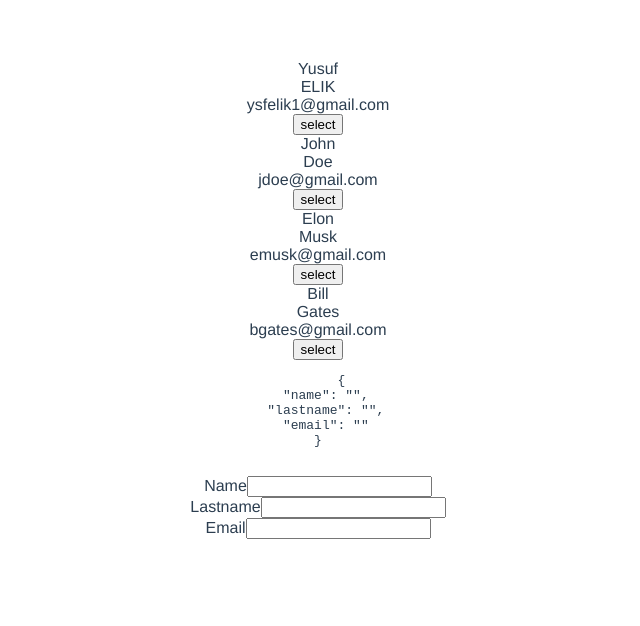
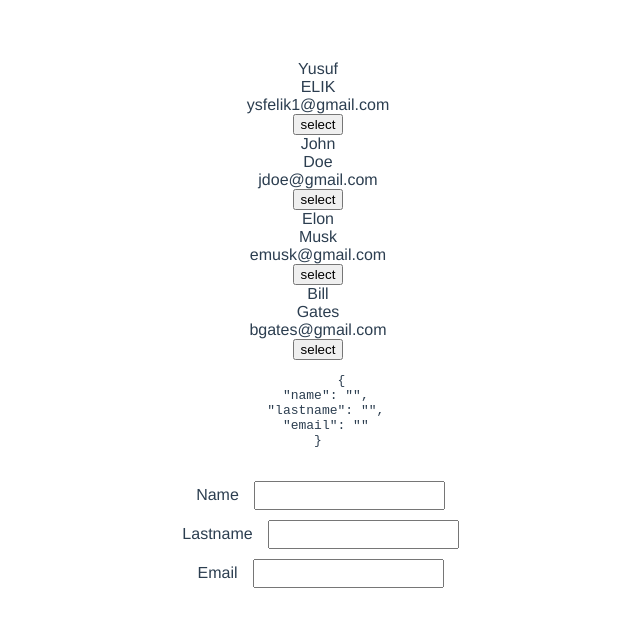
Before and after one commit to ysfelik1/vueproject, a Vue app in the folder hello-world/: page / in a window 1280 px wide. Shown: the top 626 px of the page, without its empty margins (322-962 px from the left). Built offline with nearby package versions, Linux system fonts and the light colour scheme.

Commit message:
gave style

```diff
--- a/hello-world/src/components/form.vue
+++ b/hello-world/src/components/form.vue
@@ -1,7 +1,7 @@
 <template>
   <div>
     <pre>
-      {{ JSON.stringify(formValues,null,2) }}
+      {{ JSON.stringify(formValues, null, 2) }}
     </pre>
   </div>
   <form>
@@ -18,23 +18,22 @@
       <input type="email" id="email" v-model="formValues.email">
     </div>
   </form>
-
 </template>
 
 
 <script>
 export default {
   name: 'form-component',
-  data(){
-    return{
-      formValues:{
-        name:'',
-        lastname:'',
-        email:'',
+  data() {
+    return {
+      formValues: {
+        name: '',
+        lastname: '',
+        email: '',
       }
     }
   },
-    methods:{
+  methods: {
 
   },
 }
@@ -42,13 +41,17 @@
 
 </script>
 
-<style>
-#app {
-  font-family: Avenir, Helvetica, Arial, sans-serif;
-  -webkit-font-smoothing: antialiased;
-  -moz-osx-font-smoothing: grayscale;
-  text-align: center;
-  color: #2c3e50;
-  margin-top: 60px;
+<style scoped>
+input,
+label {
+  padding: 5px;
+  margin: 5px;
+
+}
+
+form {
+  display: flex;
+  justify-content: flex-start;
+  flex-direction: column;
 }
 </style>
```
Lines whose indentation alone changed are shown as unchanged.
